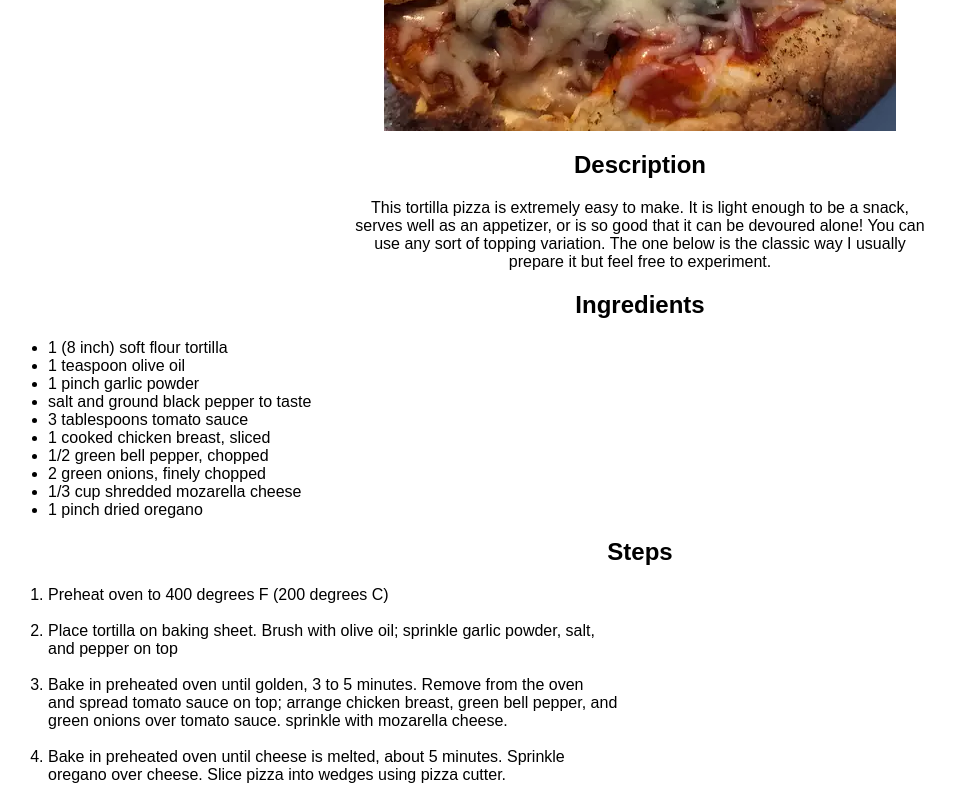
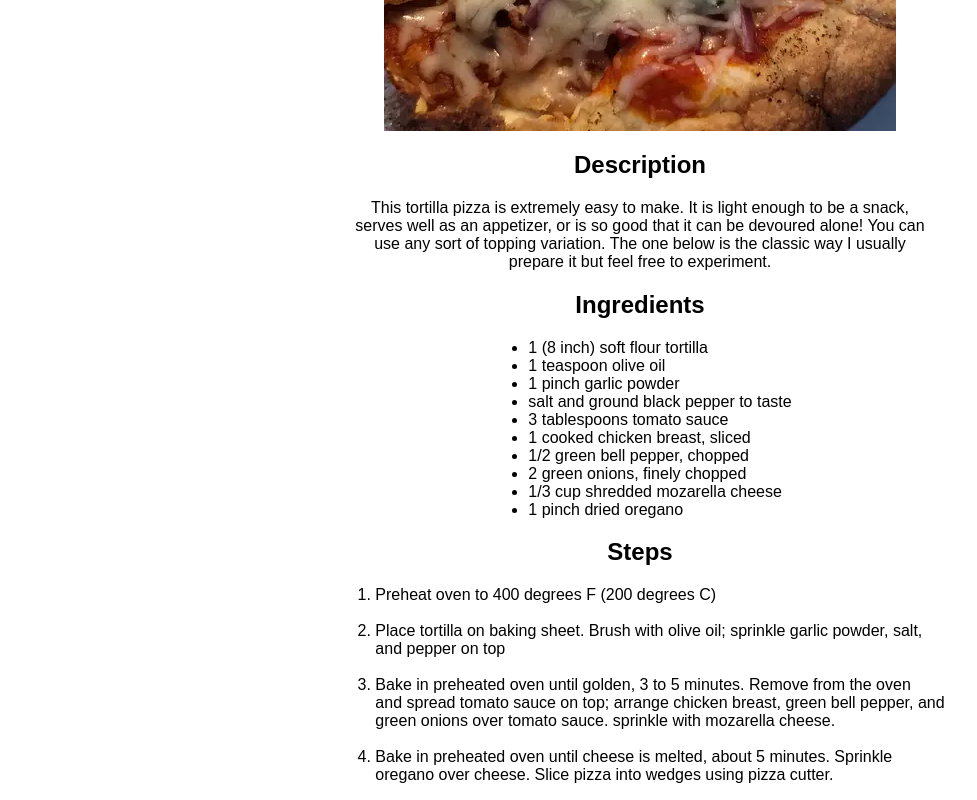
Before and after one commit to Crimson-Codes/odin-recipes, a plain HTML site: page recipes/pizza.html in a window 1280 px wide. Shown: the part 461-1261 px from the top of the page, without its empty margins (0-977 px from the left). Drawn offline with Linux system fonts and the light colour scheme.

Commit message:
Added Pizza ul and ol style rules

```diff
--- a/style.css
+++ b/style.css
@@ -84,3 +84,13 @@ p {
     margin-left: auto;
     margin-right: auto;
 }
+
+#Pizza-ingredients-ul {
+    display: table;
+    margin: auto;
+}
+
+#Pizza-steps-ol {
+    display: table;
+    margin: auto;
+}
```
